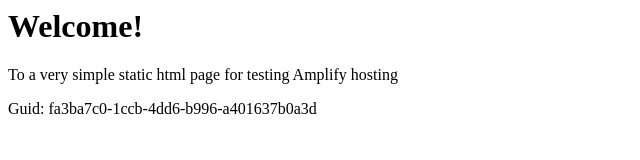
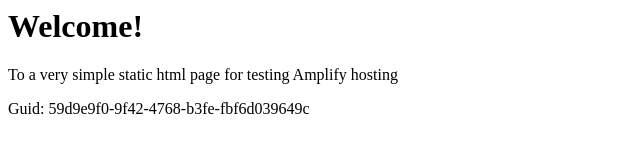
Before and after one commit to aws-aemilia-sfo/Github-PR-Commit-Integration-Test-DoNotTouch-GitHubWebhookPushCanaryTest-v1-prod-us-west-1, a website: page src/index.html in a window 1280 px wide. Shown: the full height of the page, 0-640 px from the left. Drawn offline with Linux system fonts and the light colour scheme.

Commit message:
commit from integ tests

```diff
--- a/src/index.html
+++ b/src/index.html
@@ -12,6 +12,6 @@
 <body>
     <h1>Welcome!</h1>
     <p>To a very simple static html page for testing Amplify hosting</p>
-    <p>Guid: fa3ba7c0-1ccb-4dd6-b996-a401637b0a3d</p></body>
+    <p>Guid: 59d9e9f0-9f42-4768-b3fe-fbf6d039649c</p></body>
 
 </html>
```
